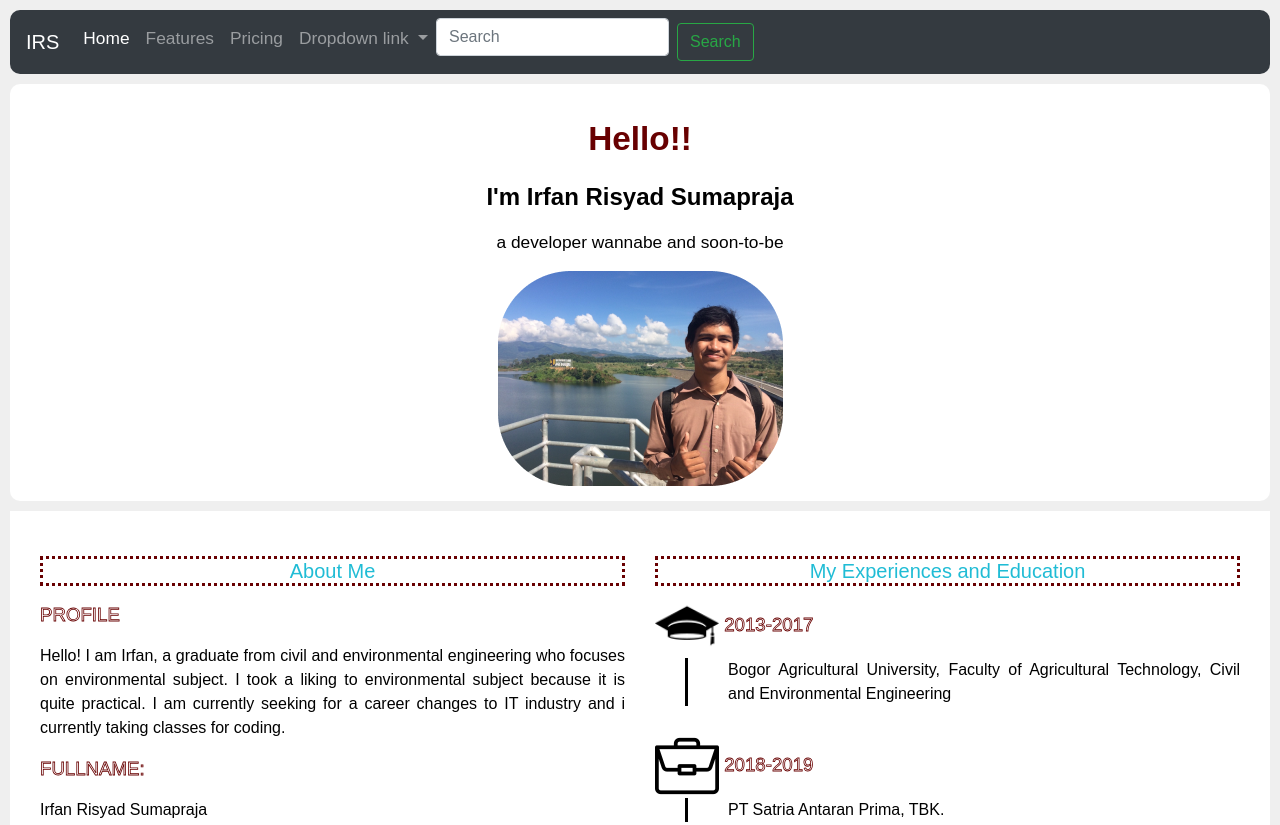
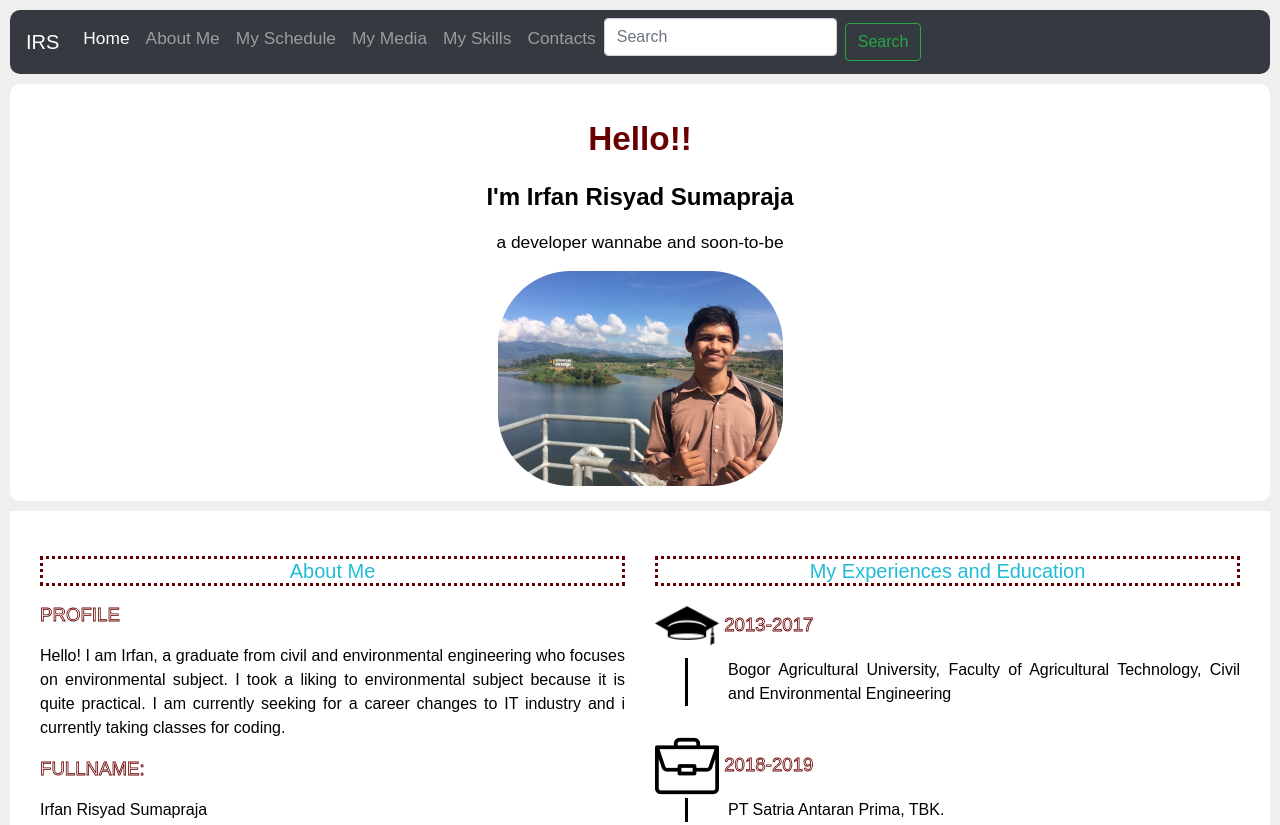
Before and after one commit to Sumapraja/project-css-design-system, a plain HTML site: page index.html in a window 1280 px wide. Shown: the top 825 px of the page. Drawn offline with nearby package versions, Linux system fonts and the light colour scheme.

Commit message:
slight changes

```diff
--- a/index.css
+++ b/index.css
@@ -68,9 +68,7 @@ p {
     margin-bottom: 10px;
     text-align: justify;
 }
-#about{
-    column-count: auto;
-}
+
 #about div{
     margin: 15px 0px 15px 0px;
     font-size: 14pt;
--- a/index.html
+++ b/index.html
@@ -19,21 +19,17 @@
         <div class="collapse navbar-collapse" id="navbarNavAltMarkup">
             <div class="navbar-nav">
                 <a class="nav-item nav-link active" href="#">Home <span class="sr-only">(current)</span></a>
-                <a class="nav-item nav-link" href="#">Features</a>
-                <a class="nav-item nav-link" href="#">Pricing</a>
-                <a class="nav-link dropdown-toggle" href="#" id="navbarDropdownMenuLink" role="button"
-                    data-toggle="dropdown" aria-haspopup="true" aria-expanded="false">
-                    Dropdown link
-                </a>
+                <a class="nav-item nav-link" href="#About-me">About Me</a>
+                <a class="nav-item nav-link" href="#">My Schedule</a>
+                <a class="nav-item nav-link" href="#">My Media</a>
+                <a class="nav-item nav-link" href="#">My Skills</a>
+                <a class="nav-item nav-link" href="#">Contacts</a>
                 <form class="form-inline">
                     <input class="form-control mr-sm-2" type="search" placeholder="Search" aria-label="Search">
                     <button class="btn btn-outline-success my-2 my-sm-0" type="submit">Search</button>
                 </form>
-                <div class="dropdown-menu" aria-labelledby="navbarDropdownMenuLink">
-                    <a class="dropdown-item" href="#">Action</a>
-                    <a class="dropdown-item" href="#">Another action</a>
-                </div>
             </div>
+        </div>
     </nav>
     <!--Navigation ends-->
 
@@ -52,6 +48,7 @@
         <div class="my-container">
             <div class="row">
                 <div class="col-sm">
+                    <a name="#About-me"></a>
                     <h1>About Me</h1>
                     <p>
                         <div>PROFILE</div>
```
